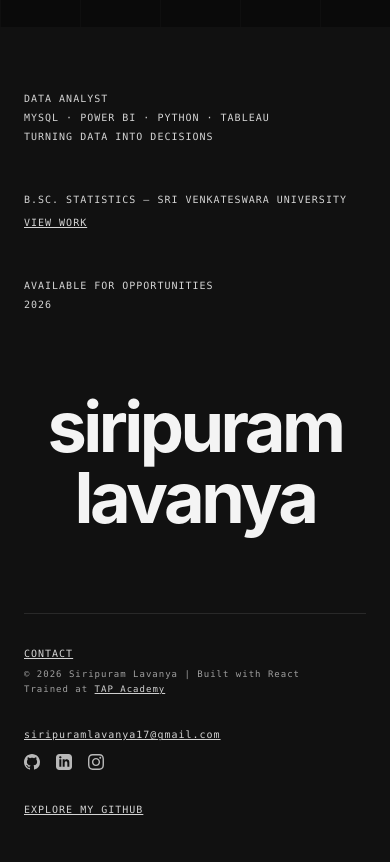
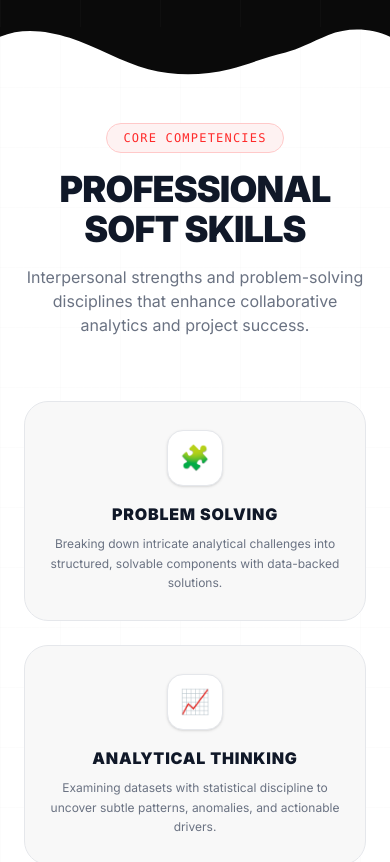
Before and after one commit to siripuramlavanya/siripuram-lavanya-portfolio, a React (Vite) app: page / in a window 390 px wide. Shown: the part 6900-7762 px from the top of the page. Built offline with nearby package versions, Linux system fonts and the light colour scheme; no server answers.

Commit message:
Create SoftSkills component and render in App.jsx

```diff
--- a/src/App.jsx
+++ b/src/App.jsx
@@ -4,6 +4,7 @@ import About from './components/About'
 import TechnicalSkills from './components/TechnicalSkills'
 import Projects from './components/Projects'
 import Leadership from './components/Leadership'
+import SoftSkills from './components/SoftSkills'
 import Footer from './components/Footer'
 
 function App() {
@@ -15,6 +16,7 @@ function App() {
       <TechnicalSkills />
       <Projects />
       <Leadership />
+      <SoftSkills />
       <Footer />
     </>
   )
--- /dev/null
+++ b/src/components/SoftSkills.jsx
@@ -0,0 +1,73 @@
+import { softSkillsList } from '../data/portfolioData'
+
+function SoftSkillCard({ skill, index }) {
+  return (
+    <div
+      data-aos="fade-up"
+      data-aos-delay={index * 100}
+      className="group bg-[#f8f8f8] border border-gray-200 rounded-3xl p-6 min-h-[220px] flex flex-col items-center justify-center text-center hover:scale-[1.03] hover:shadow-[0_10px_30px_rgba(255,42,42,0.12)] hover:border-red-300 transition-all duration-300 select-none"
+    >
+      {/* Emoji Icon in Rounded Square */}
+      <div className="w-14 h-14 rounded-2xl bg-white border border-gray-200 flex items-center justify-center text-2xl mb-4 group-hover:scale-110 group-hover:bg-red-50 group-hover:border-red-200 transition-all duration-300 shadow-sm">
+        {skill.icon}
+      </div>
+
+      {/* Uppercase Name */}
+      <h3 className="text-base font-black uppercase text-gray-900 tracking-wider mb-2 group-hover:text-[#ff2a2a] transition-colors">
+        {skill.name}
+      </h3>
+
+      {/* Description */}
+      <p className="text-gray-500 text-xs md:text-sm leading-relaxed">
+        {skill.desc}
+      </p>
+    </div>
+  )
+}
+
+function SoftSkills() {
+  return (
+    <section
+      id="skills-soft"
+      className="bg-white pt-24 pb-32 px-6 md:px-12 relative overflow-hidden bg-[linear-gradient(to_right,#80808006_1px,transparent_1px),linear-gradient(to_bottom,#80808006_1px,transparent_1px)] bg-[size:60px_60px]"
+    >
+      {/* Torn-Paper Divider at Top (rotate-180, fill-[#0a0a0a]) */}
+      <div className="absolute top-0 left-0 w-full overflow-hidden leading-none z-10 pointer-events-none rotate-180">
+        <svg
+          className="relative block w-full h-12 md:h-16"
+          viewBox="0 0 1200 120"
+          preserveAspectRatio="none"
+        >
+          <path
+            className="fill-[#0a0a0a]"
+            d="M321.39,56.44c58-10.79,114.16-30.13,172-41.86,82.39-16.72,168.19-17.73,250.45-.39C823.78,31,906.67,72,985.66,92.83c70.05,18.48,146.53,26.09,214.34,3V120H0V95.8C59.71,118.08,130.83,119.62,189.5,99.8,242.79,81.82,282.88,63.6,321.39,56.44Z"
+          />
+        </svg>
+      </div>
+
+      <div className="max-w-7xl mx-auto relative z-10">
+        {/* Header */}
+        <div className="text-center mb-16" data-aos="fade-up">
+          <span className="px-4 py-1.5 rounded-full bg-red-50 border border-red-200 text-[#ff2a2a] text-xs font-mono uppercase tracking-widest inline-block mb-4">
+            Core Competencies
+          </span>
+          <h2 className="text-4xl md:text-5xl font-black text-gray-900 uppercase tracking-tight mb-4">
+            Professional Soft Skills
+          </h2>
+          <p className="text-gray-500 text-base md:text-lg max-w-2xl mx-auto">
+            Interpersonal strengths and problem-solving disciplines that enhance collaborative analytics and project success.
+          </p>
+        </div>
+
+        {/* 4-Column Grid */}
+        <div className="grid grid-cols-1 sm:grid-cols-2 lg:grid-cols-4 gap-6">
+          {softSkillsList.map((skill, index) => (
+            <SoftSkillCard key={skill.name} skill={skill} index={index} />
+          ))}
+        </div>
+      </div>
+    </section>
+  )
+}
+
+export default SoftSkills
```
